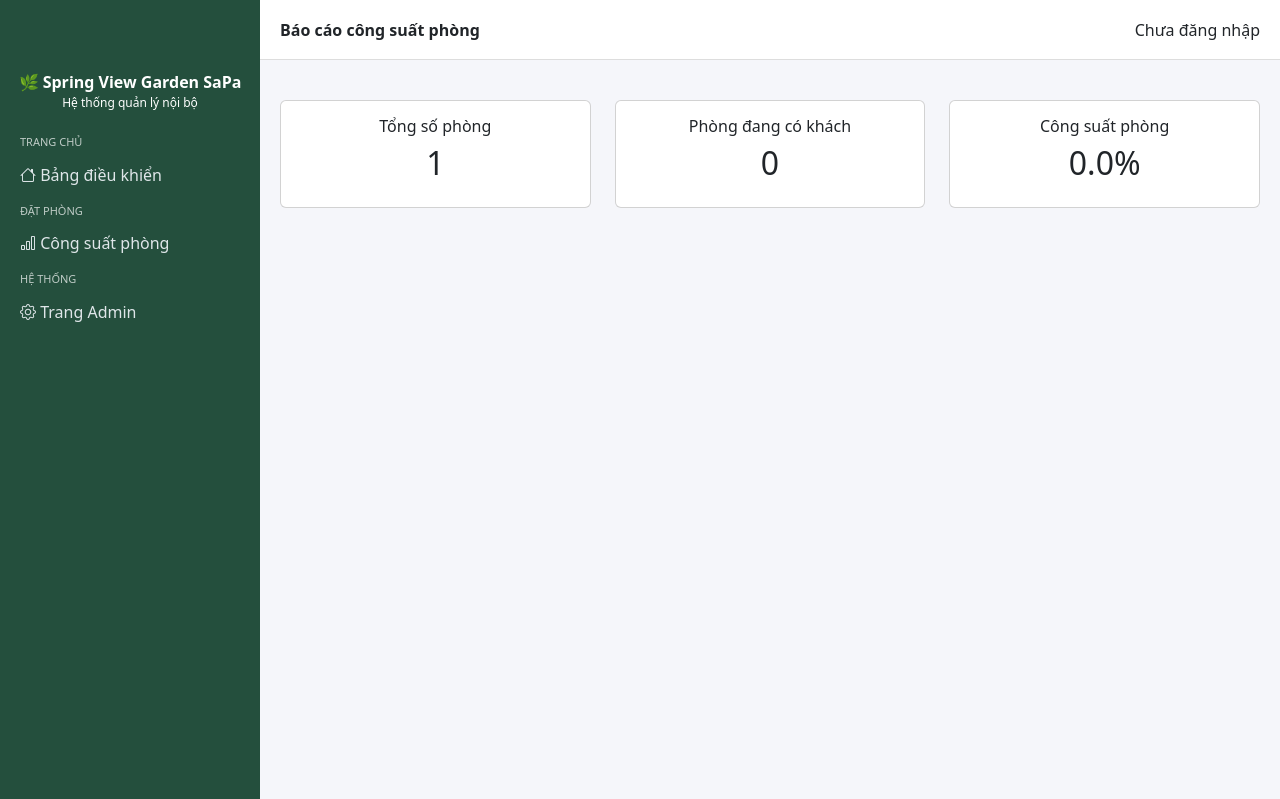
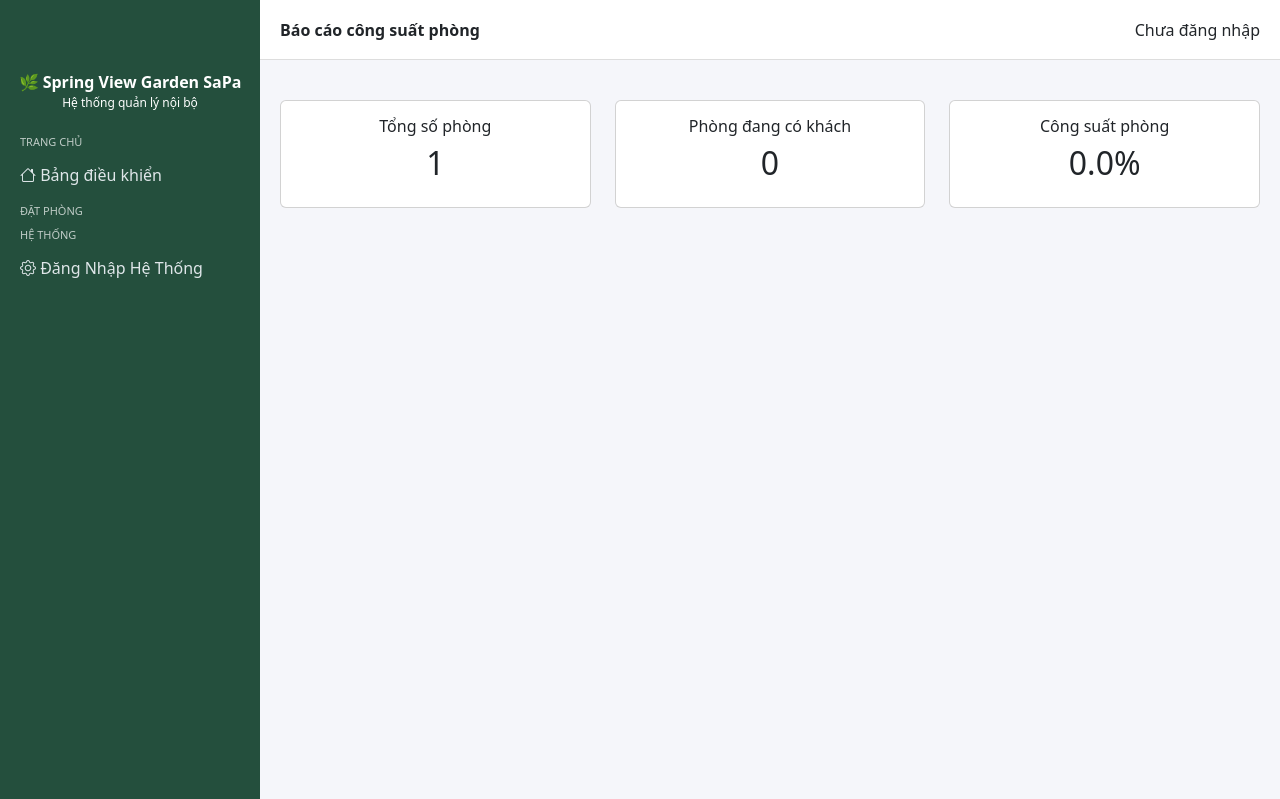
Before and after one commit to huyhandsome6996/quanlykhachsan, a Django app: page /cong-suat-phong/ in a window 1280 px wide. Shown: the top 799 px of the page. Run offline with Django 5.2, Linux system fonts and the light colour scheme; data comes from the database, SQL or seed files in the repository; parts of the project's set-up code (start-up, migrations or seed data) failed here and were passed over.

Commit message:
giao dien phan quyen trong html

```diff
--- a/templates/base.html
+++ b/templates/base.html
@@ -117,11 +117,12 @@
 
 
 <!--nút báo cáo công suất phòng....Tú 6-->
+{% if user.is_superuser %}
       <a href="{% url 'bao_cao:cong_suat_phong' %}">
-    <i class="bi bi-bar-chart"></i>
-    Công suất phòng
-</a>
-
+<i class="bi bi-bar-chart"></i>
+        Công suất phòng
+      </a>
+      {% endif %}
 
 
 
@@ -137,7 +138,15 @@
 
 
       <div class="nhom-menu">Hệ thống</div>
-      <a href="/admin/"><i class="bi bi-gear"></i> Trang Admin</a>
+      {% if user.is_superuser %}
+      <a href="/admin/">
+        <i class="bi bi-gear"></i> Đăng Nhập Hệ Thống
+      </a>
+      {% else %}
+      <a href="/admin/">
+        <i class="bi bi-gear"></i> Đăng Nhập Hệ Thống
+      </a>
+      {% endif %}
     </div>
     {% endwith %}
 
```
